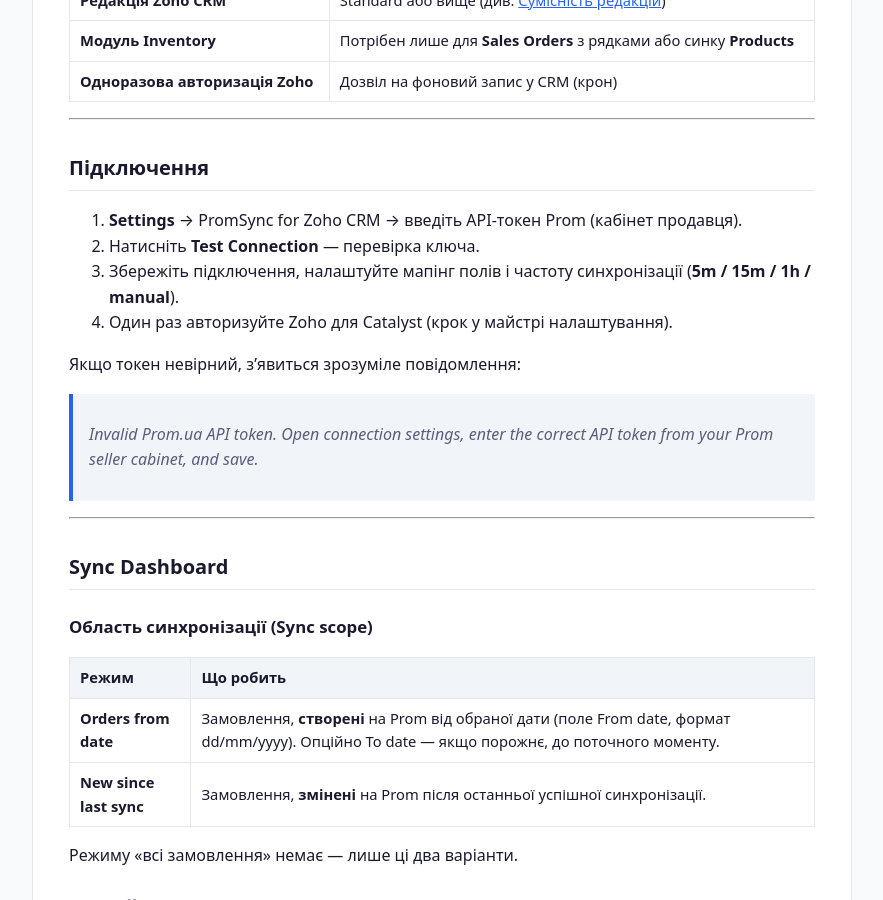
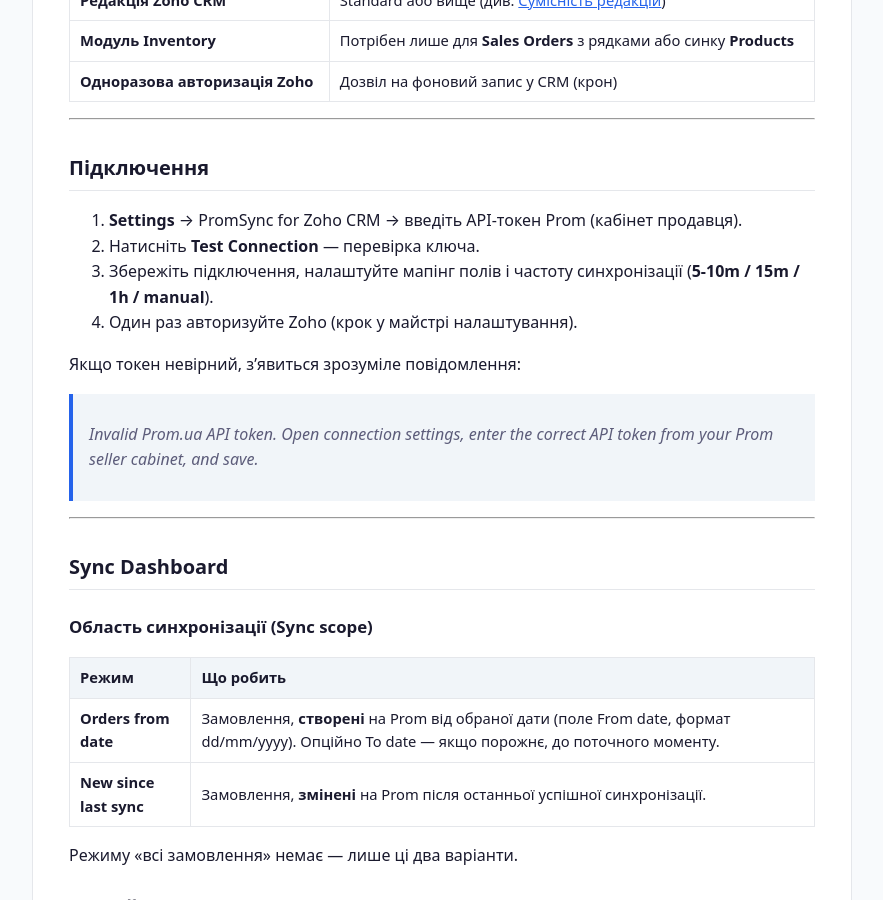
Before and after one commit to Salesjam-CRM-Consulting/promsync-docs, a Jekyll site: the page built from docs/help-uk.md, in a window 1280 px wide and 900 px high, scrolled down 397 px. Shown: the whole window, without its empty margins (198-1081 px from the left). Built offline with Jekyll 4.4.1, drawn with Linux system fonts in a browser that asks for light colours; some of the changed text lies outside the part shown.

Commit message:
New updates

```diff
--- a/docs/_content/help_uk_body.md
+++ b/docs/_content/help_uk_body.md
@@ -17,8 +17,8 @@
 
 1. **Settings** → PromSync for Zoho CRM → введіть API-токен Prom (кабінет продавця).
 2. Натисніть **Test Connection** — перевірка ключа.
-3. Збережіть підключення, налаштуйте мапінг полів і частоту синхронізації (**5m / 15m / 1h / manual**).
-4. Один раз авторизуйте Zoho для Catalyst (крок у майстрі налаштування).
+3. Збережіть підключення, налаштуйте мапінг полів і частоту синхронізації (**5-10m / 15m / 1h / manual**).
+4. Один раз авторизуйте Zoho (крок у майстрі налаштування).
 
 Якщо токен невірний, з’явиться зрозуміле повідомлення:
 
@@ -60,7 +60,7 @@
 
 ## Фонова синхронізація (крон)
 
-Якщо в підключенні обрано **5m**, **15m** або **1h**, Catalyst періодично синхронізує дані **без участі користувача**.
+Якщо в підключенні обрано **5-10m**, **15m** або **1h**, Catalyst періодично синхронізує дані **без участі користувача**.
 
 **Режим manual** — тільки кнопка Sync Now.
 
```
Also changed, not shown: other parts of docs/_content/help_uk_body.md (+1 -2 lines).
